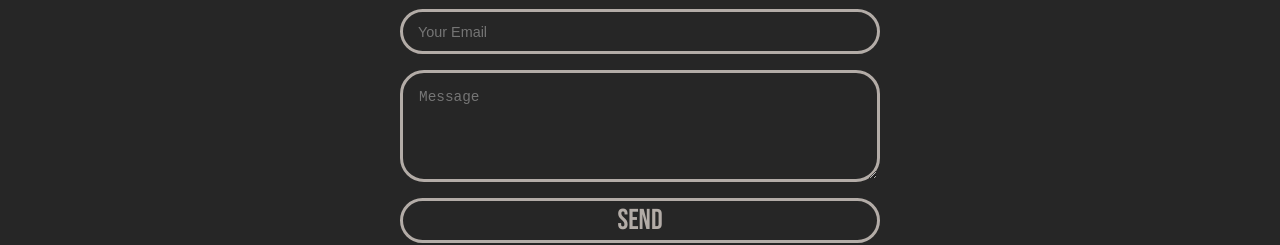
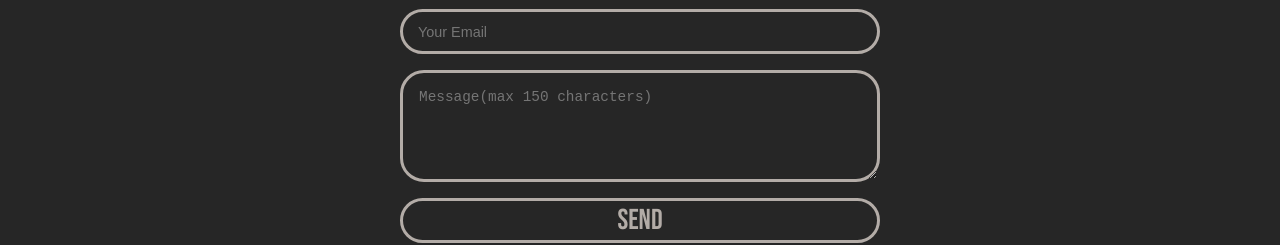
Before and after one commit to dodrin/portfolio, a React (Vite) app: page / in a window 1280 px wide. Shown: the part 3170-3415 px from the top of the page. Built offline with nearby package versions, Linux system fonts and the light colour scheme.

Commit message:
Update packages

```diff
--- a/src/App.jsx
+++ b/src/App.jsx
@@ -9,7 +9,6 @@ import Hero from "./components/homepage/Hero";
 import About from "./components/homepage/About";
 
 function App() {
-
   return (
     <>
       <div>
--- a/src/components/homepage/Contact.jsx
+++ b/src/components/homepage/Contact.jsx
@@ -3,9 +3,9 @@ export default function Contact() {
     <section className="home__contact" id="contact">
       <h2>Contact</h2>
       <form action="https://formspree.io/f/xdoqnaab" method="POST">
-        <input type="text" name="subject" placeholder="Your Name" required />
-        <input type="email" name="email" placeholder="Your Email" required />
-        <textarea name="message" placeholder="Message" required></textarea>
+        <input type="text" name="subject" placeholder="Your Name" autoComplete="off" required />
+        <input type="email" name="email" placeholder="Your Email" autoComplete="email" required />
+        <textarea name="message" placeholder="Message(max 150 characters)" autoComplete="off" maxLength="150" required></textarea>
         <input id="submit" type="submit" value="Send" />
       </form>
     </section>
--- a/src/components/ui/ProjectListItem.jsx
+++ b/src/components/ui/ProjectListItem.jsx
@@ -53,7 +53,7 @@ ProjectsListItem.propTypes = {
   projectItem: PropTypes.shape({
     img: PropTypes.string.isRequired,
     title: PropTypes.string.isRequired,
-    github: PropTypes.string.isRequired,
+    github: PropTypes.string,
     preview: PropTypes.string,
     year: PropTypes.number.isRequired,
     stack: PropTypes.arrayOf(PropTypes.string).isRequired,
```
Also changed, not shown: 1 other file (tests, documents, lock files or other folders).
